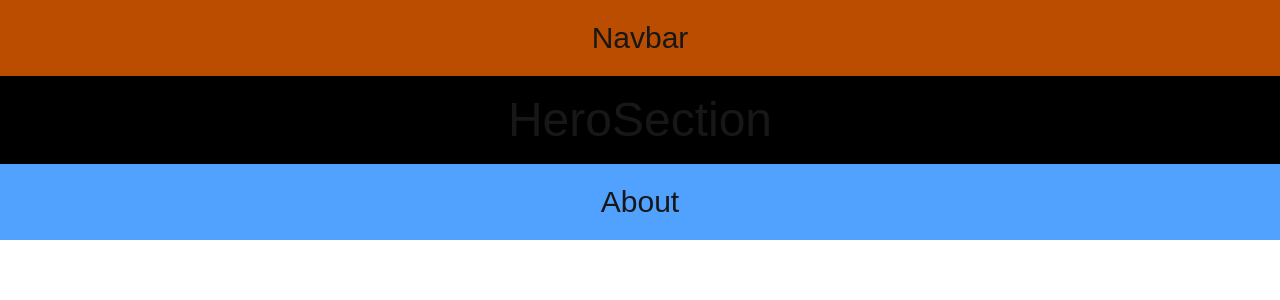
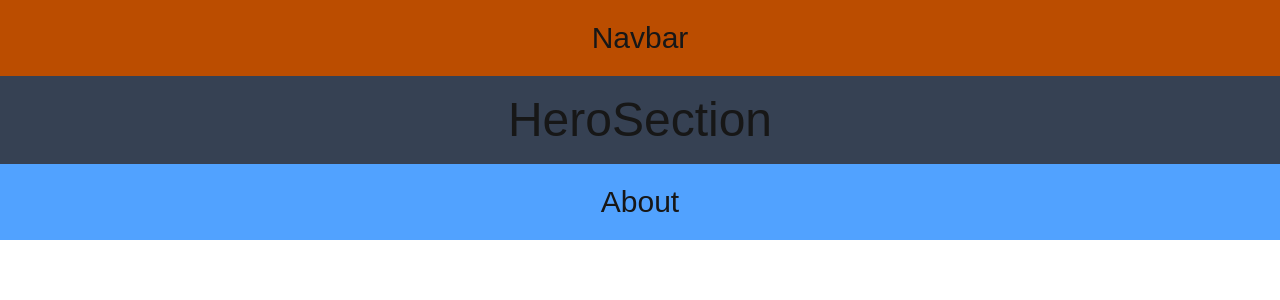
Before and after one commit to eslam-mohamedl/Team-2, a Next.js app: page / in a window 1280 px wide. Shown: the top 300 px of the page. Built offline with nearby package versions, Linux system fonts and the light colour scheme.

Commit message:
change color to  hero section

```diff
--- a/src/components/HeroSection.tsx
+++ b/src/components/HeroSection.tsx
@@ -2,6 +2,6 @@ import React from 'react'
 
 export default function HeroSection() {
   return (
-    <div className='bg-black p-5 text-5xl flex justify-center'>HeroSection</div>
+    <div className='bg-gray-700  p-5 text-5xl flex justify-center'>HeroSection</div>
   )
 }
```
